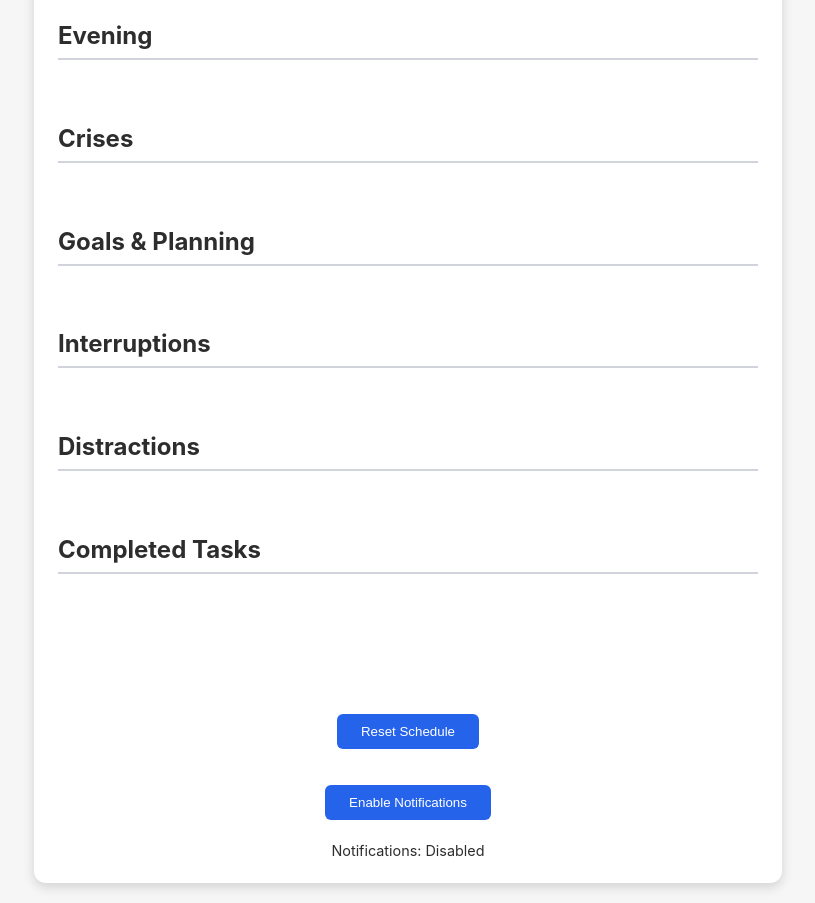
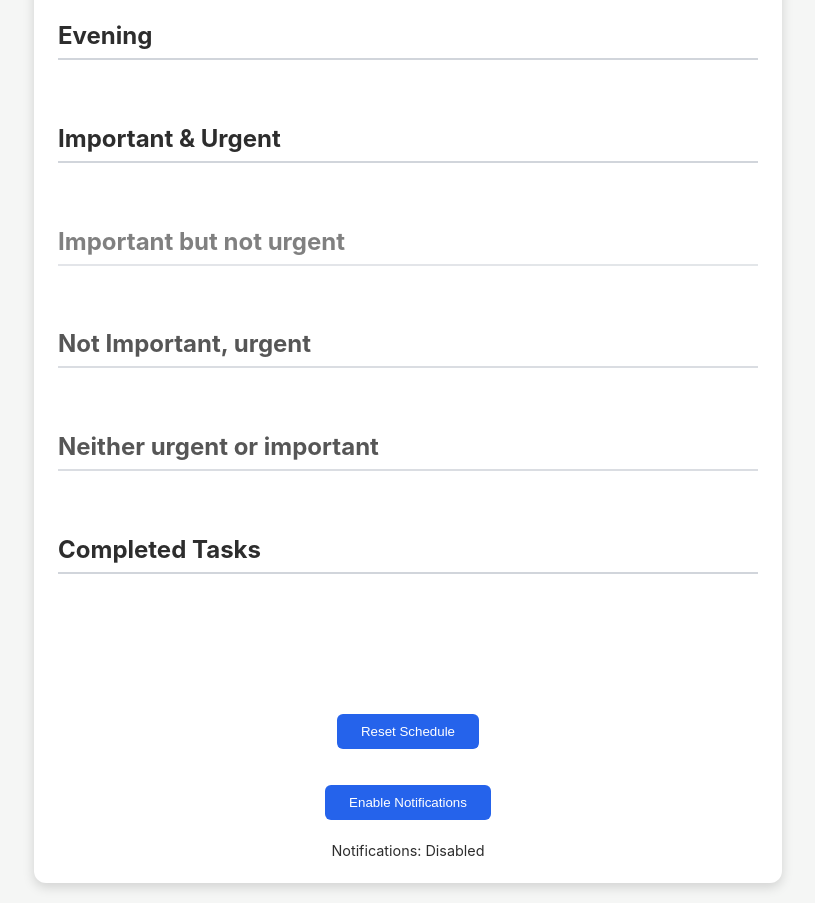
Before and after one commit to raihanbabu/TodayTodo, a plain HTML site: page index.html in a window 1280 px wide. Shown: the part 1033-1936 px from the top of the page, without its empty margins (232-1047 px from the left). Drawn offline with Linux system fonts and the light colour scheme.

Commit message:
Update index.html

```diff
--- a/index.html
+++ b/index.html
@@ -314,19 +314,19 @@
             <ul id="evening-tasks" data-section="evening"></ul>
         </div>
         <div class="section important_urgent">
-            <h2>Crises</h2>
+            <h2>Important & Urgent</h2>
             <ul id="important-urgent-tasks" data-section="important_urgent"></ul>
         </div>
         <div class="section important_not_urgent">
-            <h2>Goals & Planning</h2>
+            <h2 style="opacity: 0.6;">Important but not urgent</h2>
             <ul id="important-not-urgent-tasks" data-section="important_not_urgent"></ul>
         </div>
         <div class="section not_important_urgent">
-            <h2>Interruptions</h2>
+            <h2 style="opacity: 0.8;">Not Important, urgent</h2>
             <ul id="not-important-urgent-tasks" data-section="not_important_urgent"></ul>
         </div>
         <div class="section neither_urgent_nor_important">
-            <h2>Distractions</h2>
+            <h2 style="opacity: 0.8;">Neither urgent or important</h2>
             <ul id="neither-urgent-nor-important-tasks" data-section="neither_urgent_nor_important"></ul>
         </div>
         <div class="section completed">
```
